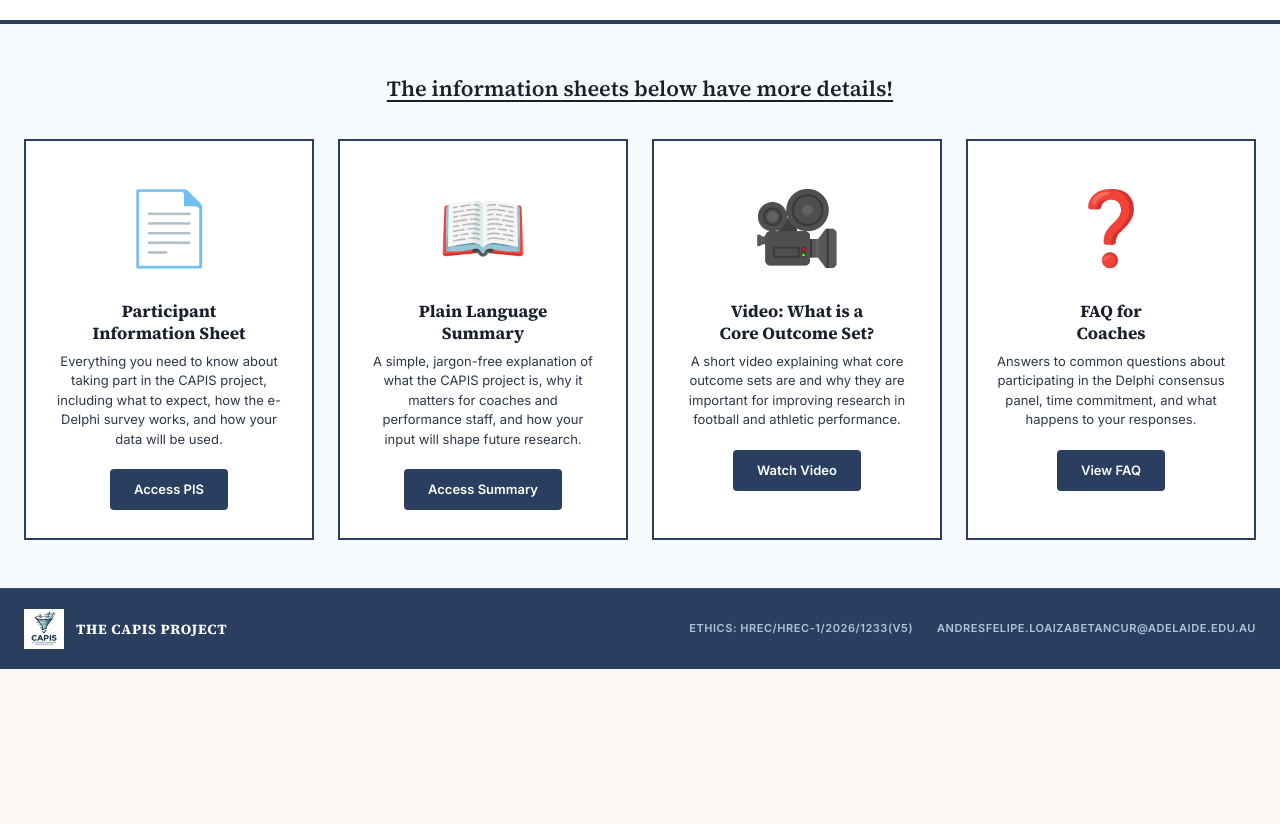
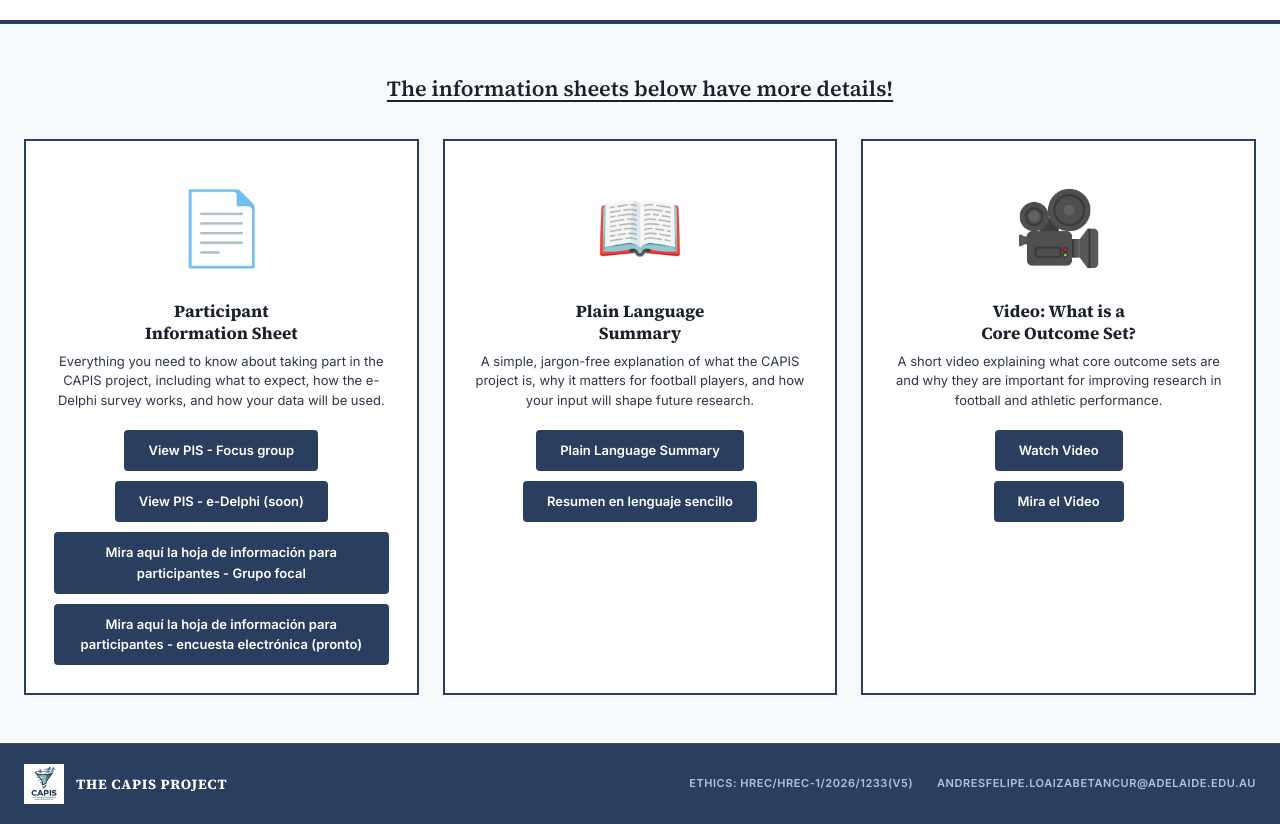
Before and after one commit to LoaizaBetancur/CAPIS-Project-Website, a Next.js app: page /resources/coaches in a window 1280 px wide. Shown: the part 1040-1864 px from the top of the page. Before the commit the page ends 1709 px from the top, so only its background shows below. Built offline with nearby package versions, Linux system fonts and the light colour scheme.

Commit message:
Refactor links and update content in page.tsx

```diff
--- a/app/resources/coaches/page.tsx
+++ b/app/resources/coaches/page.tsx
@@ -180,8 +180,11 @@ export default function ResourcesForCoachesPage() {
               >
                 Everything you need to know about taking part in the CAPIS project, including what to expect, how the e-Delphi survey works, and how your data will be used.
               </p>
+              <div style={{ display: "flex", flexDirection: "column", gap: "10px", alignItems: "center" }}>
                 <a
-                href="#"
+                  href="/documents/CAPIS-PIS-e.pdf"
+                  target="_blank"
+                  rel="noopener noreferrer"
                   style={{
                     display: "inline-block",
                     padding: "10px 24px",
@@ -193,11 +196,63 @@ export default function ResourcesForCoachesPage() {
                     borderRadius: "4px",
                   }}
                 >
-                Access PIS
+                  View PIS - Focus group
+                </a>
+                <a
+                  href="/documents/CAPIS-PIS-e.pdf"
+                  target="_blank"
+                  rel="noopener noreferrer"
+                  style={{
+                    display: "inline-block",
+                    padding: "10px 24px",
+                    backgroundColor: NAVY,
+                    color: "#FFFFFF",
+                    textDecoration: "none",
+                    fontSize: "13px",
+                    fontWeight: 600,
+                    borderRadius: "4px",
+                  }}
+                >
+                  View PIS - e-Delphi (soon)
+                </a>
+                <a
+                  href="/documents/CAPIS-PIS-s.pdf"
+                  target="_blank"
+                  rel="noopener noreferrer"
+                  style={{
+                    display: "inline-block",
+                    padding: "10px 24px",
+                    backgroundColor: NAVY,
+                    color: "#FFFFFF",
+                    textDecoration: "none",
+                    fontSize: "13px",
+                    fontWeight: 600,
+                    borderRadius: "4px",
+                  }}
+                >
+                  Mira aquí la hoja de información para participantes - Grupo focal
+                </a>
+                <a
+                  href="/documents/CAPIS-PIS-s.pdf"
+                  target="_blank"
+                  rel="noopener noreferrer"
+                  style={{
+                    display: "inline-block",
+                    padding: "10px 24px",
+                    backgroundColor: NAVY,
+                    color: "#FFFFFF",
+                    textDecoration: "none",
+                    fontSize: "13px",
+                    fontWeight: 600,
+                    borderRadius: "4px",
+                  }}
+                >
+                  Mira aquí la hoja de información para participantes - encuesta electrónica (pronto)
                 </a>
               </div>
+            </div>
 
-            {/* Card 2 */}
+            {/* ── Card 2: PLS ── */}
             <div
               style={{
                 border: `2px solid ${NAVY}`,
@@ -229,10 +284,13 @@ export default function ResourcesForCoachesPage() {
                   lineHeight: 1.5,
                 }}
               >
-                A simple, jargon-free explanation of what the CAPIS project is, why it matters for coaches and performance staff, and how your input will shape future research.
+                A simple, jargon-free explanation of what the CAPIS project is, why it matters for football players, and how your input will shape future research.
               </p>
+              <div style={{ display: "flex", flexDirection: "column", gap: "10px", alignItems: "center" }}>
                 <a
-                href="#"
+                  href="/documents/CAPIS-PLS.pdf"
+                  target="_blank"
+                  rel="noopener noreferrer"
                   style={{
                     display: "inline-block",
                     padding: "10px 24px",
@@ -244,11 +302,29 @@ export default function ResourcesForCoachesPage() {
                     borderRadius: "4px",
                   }}
                 >
-                Access Summary
+                  Plain Language Summary
+                </a>
+                <a
+                  href="/documents/CAPIS-PLS.pdf"
+                  target="_blank"
+                  rel="noopener noreferrer"
+                  style={{
+                    display: "inline-block",
+                    padding: "10px 24px",
+                    backgroundColor: NAVY,
+                    color: "#FFFFFF",
+                    textDecoration: "none",
+                    fontSize: "13px",
+                    fontWeight: 600,
+                    borderRadius: "4px",
+                  }}
+                >
+                  Resumen en lenguaje sencillo
                 </a>
               </div>
+            </div>
 
-            {/* Card 3 */}
+            {/* ── Card 3: Video ── */}
             <div
               style={{
                 border: `2px solid ${NAVY}`,
@@ -282,8 +358,11 @@ export default function ResourcesForCoachesPage() {
               >
                 A short video explaining what core outcome sets are and why they are important for improving research in football and athletic performance.
               </p>
+              <div style={{ display: "flex", flexDirection: "column", gap: "10px", alignItems: "center" }}>
                 <a
-                href="#"
+                  href="https://youtu.be/fYMz7wH3wKM"
+                  target="_blank"
+                  rel="noopener noreferrer"
                   style={{
                     display: "inline-block",
                     padding: "10px 24px",
@@ -297,44 +376,10 @@ export default function ResourcesForCoachesPage() {
                 >
                   Watch Video
                 </a>
-            </div>
-
-            {/* Card 4 */}
-            <div
-              style={{
-                border: `2px solid ${NAVY}`,
-                backgroundColor: "#FFFFFF",
-                padding: "28px",
-                textAlign: "center",
-              }}
-            >
-              <div style={{ fontSize: "72px", marginBottom: "16px" }}>❓</div>
-              <h3
-                style={{
-                  fontFamily: "var(--font-display)",
-                  fontSize: "17px",
-                  fontWeight: 700,
-                  color: "#1A202C",
-                  marginBottom: "8px",
-                  lineHeight: 1.3,
-                }}
-              >
-                FAQ for
-                <br />
-                Coaches
-              </h3>
-              <p
-                style={{
-                  fontSize: "13px",
-                  color: "#2D3748",
-                  marginBottom: "20px",
-                  lineHeight: 1.5,
-                }}
-              >
-                Answers to common questions about participating in the Delphi consensus panel, time commitment, and what happens to your responses.
-              </p>
                 <a
-                href="#"
+                  href="https://www.youtube.com/watch?v=Sb7sZRKC26o"
+                  target="_blank"
+                  rel="noopener noreferrer"
                   style={{
                     display: "inline-block",
                     padding: "10px 24px",
@@ -346,8 +391,9 @@ export default function ResourcesForCoachesPage() {
                     borderRadius: "4px",
                   }}
                 >
-                View FAQ
+                  Mira el Video
                 </a>
+              </div>
             </div>
           </div>
         </div>
```
Lines whose indentation alone changed are shown as unchanged.
